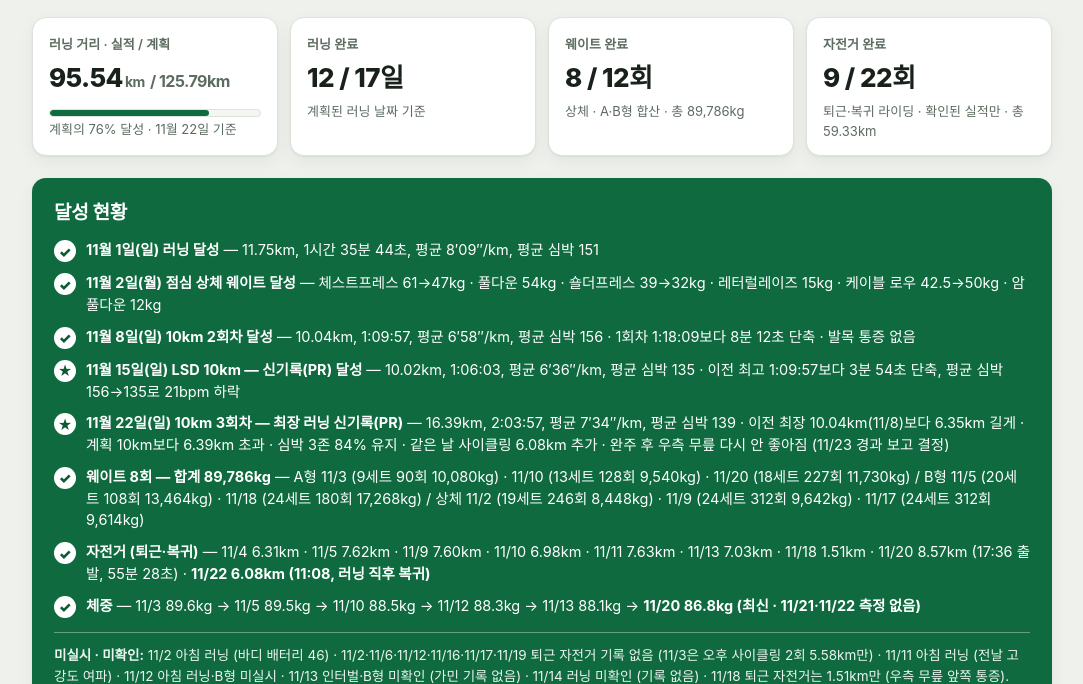
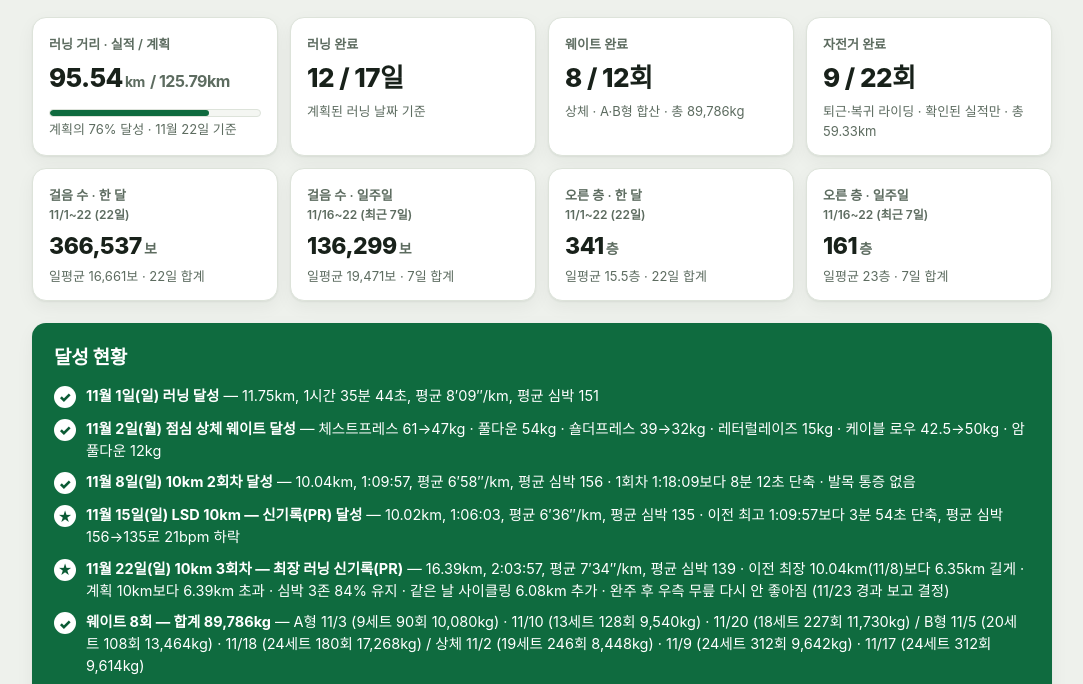
Before and after one commit to blind-knight-dev/november-exercise-dashboard, a plain HTML site: page index.html in a window 1280 px wide. Shown: the part 96-780 px from the top of the page, without its empty margins (98-1181 px from the left). Drawn offline with Linux system fonts and the light colour scheme; a web font is replaced by a local one.

Commit message:
Add daily steps and floors to the table, day panel and top KPIs (month 11/1-22, recent week 11/16-22)

```diff
--- a/index.html
+++ b/index.html
@@ -51,6 +51,17 @@
   .kpi .num .unit{font-size:14px;font-weight:700;color:var(--muted);margin-left:2px}
   .kpi .num .plan-part{color:var(--muted);font-size:16px;font-weight:700;white-space:nowrap}
   .kpi .foot{font-size:13px;color:var(--muted);margin-top:2px}
+  .kpi .per{display:block;font-size:12px;color:var(--muted);font-weight:600;margin-top:1px}
+  .kpis.act-kpis{margin-top:12px}
+  .kpis.act-kpis .num{font-size:23px}
+  .act-cell{white-space:nowrap;font-variant-numeric:tabular-nums;font-size:13.5px;line-height:1.5}
+  .act-cell .s{font-weight:750}
+  .act-cell .f{color:var(--muted)}
+  .act-cell .na{color:var(--muted)}
+  .act-cell .u{font-size:12px;color:var(--muted);font-weight:600}
+  .act-line{display:flex;gap:10px;flex-wrap:wrap;align-items:baseline;font-variant-numeric:tabular-nums}
+  .act-line .s{font-weight:750}
+  .act-line .f{color:var(--muted)}
   .bar{height:8px;border-radius:99px;background:var(--surface2);border:1px solid var(--line);overflow:hidden;margin-top:10px}
   .bar i{display:block;height:100%;background:var(--green);border-radius:99px}
 
@@ -233,6 +244,30 @@
     </div>
   </div>
 
+  <!-- 걸음 · 층 KPI -->
+  <div class="kpis act-kpis" aria-label="걸음 수·오른 층 한 달 / 일주일">
+    <div class="kpi">
+      <div class="label">걸음 수 · 한 달<span class="per">11/1~22 (22일)</span></div>
+      <div class="num"><span id="kpiStepsMonth">–</span><span class="unit">보</span></div>
+      <div class="foot" id="kpiStepsMonthFoot">일평균 –</div>
+    </div>
+    <div class="kpi">
+      <div class="label">걸음 수 · 일주일<span class="per">11/16~22 (최근 7일)</span></div>
+      <div class="num"><span id="kpiStepsWeek">–</span><span class="unit">보</span></div>
+      <div class="foot" id="kpiStepsWeekFoot">일평균 –</div>
+    </div>
+    <div class="kpi">
+      <div class="label">오른 층 · 한 달<span class="per">11/1~22 (22일)</span></div>
+      <div class="num"><span id="kpiFloorsMonth">–</span><span class="unit">층</span></div>
+      <div class="foot" id="kpiFloorsMonthFoot">일평균 –</div>
+    </div>
+    <div class="kpi">
+      <div class="label">오른 층 · 일주일<span class="per">11/16~22 (최근 7일)</span></div>
+      <div class="num"><span id="kpiFloorsWeek">–</span><span class="unit">층</span></div>
+      <div class="foot" id="kpiFloorsWeekFoot">일평균 –</div>
+    </div>
+  </div>
+
   <!-- Achievement green box -->
   <section aria-labelledby="achieveH">
     <div class="achieve">
@@ -279,7 +314,7 @@
   <section aria-labelledby="schedH">
     <div class="section-head">
       <h2 id="schedH">11월 일정표</h2>
-      <span class="note">날짜를 누르면 아래에 상세가 뜹니다 · ★는 10km·판단일 · 주간 루틴은 월~일 기준</span>
+      <span class="note">날짜를 누르면 아래에 상세가 뜹니다 · ★는 10km·판단일 · 주간 루틴은 월~일 기준 · 활동량은 가민 걸음 수·오른 층</span>
     </div>
 
     <div class="toolbar" role="group" aria-label="일정 보기 조절">
@@ -310,7 +345,7 @@
 
     <div class="card schedule-wrap" id="tableView" style="padding:6px 10px 10px">
       <table class="schedule">
-        <thead><tr><th scope="col">날짜</th><th scope="col">아침</th><th scope="col">점심</th><th scope="col">저녁</th><th scope="col">상태</th></tr></thead>
+        <thead><tr><th scope="col">날짜</th><th scope="col">아침</th><th scope="col">점심</th><th scope="col">저녁</th><th scope="col">활동량</th><th scope="col">상태</th></tr></thead>
         <tbody id="schedBody"></tbody>
       </table>
     </div>
@@ -457,7 +492,7 @@
     </div>
   </section>
 
-  <footer>계획 거리는 추정치, 달성 기록은 실측. 가민 커넥트 기준 11월 22일 18:07까지 실적 반영(11/22 보행 0.32km · 러닝 16.39km · 사이클링 6.08km), 11월 23일 이후 일정은 계획이다.</footer>
+  <footer>계획 거리는 추정치, 달성 기록은 실측. 가민 커넥트 기준 11월 22일 18:07까지 실적 반영(11/22 보행 0.32km · 러닝 16.39km · 사이클링 6.08km), 11월 23일 이후 일정은 계획이다.<br>걸음 수·오른 층은 11월 23일 08:50 가민 커넥트 조회값(일별 합계)으로, 한 달·일주일 수치는 11/1~22와 11/16~22 실측 합계·일평균이다. 11/23은 워치 미동기화 상태(오전 08:50 기준 56보)라 집계에서 뺐다.</footer>
 </main>
 
 <script>
@@ -549,6 +584,32 @@
   document.getElementById("kpiWeightKg").textContent="총 "+wKg.toLocaleString()+"kg";
   document.getElementById("kpiBike").textContent=bDone+" / "+bPlan+"회";
   document.getElementById("kpiBikeKm").textContent="총 "+fmt(bKm)+"km";
+
+  /* ---- 걸음 수 · 오른 층 KPI (한 달 11/1~22, 일주일 11/16~22) ---- */
+  function actKpis(){
+    var mS=0,mF=0,mDays=0,wS=0,wF=0,wDays=0;
+    for(var d=1;d<=TODAY;d++){
+      var a=ACT[d];
+      if(!a){continue;}
+      if(a.s!=null){mS+=a.s;}
+      if(a.f!=null){mF+=a.f;}
+      mDays++;
+      if(d>=TODAY-6){
+        if(a.s!=null){wS+=a.s;}
+        if(a.f!=null){wF+=a.f;}
+        wDays++;
+      }
+    }
+    function n(x){return x.toLocaleString();}
+    document.getElementById("kpiStepsMonth").textContent=n(mS);
+    document.getElementById("kpiStepsMonthFoot").textContent="일평균 "+n(Math.round(mS/mDays))+"보 · "+mDays+"일 합계";
+    document.getElementById("kpiStepsWeek").textContent=n(wS);
+    document.getElementById("kpiStepsWeekFoot").textContent="일평균 "+n(Math.round(wS/wDays))+"보 · "+wDays+"일 합계";
+    document.getElementById("kpiFloorsMonth").textContent=n(mF);
+    document.getElementById("kpiFloorsMonthFoot").textContent="일평균 "+(Math.round(mF/mDays*10)/10)+"층 · "+mDays+"일 합계";
+    document.getElementById("kpiFloorsWeek").textContent=n(wF);
+    document.getElementById("kpiFloorsWeekFoot").textContent="일평균 "+(Math.round(wF/wDays*10)/10)+"층 · "+wDays+"일 합계";
+  }
 
   /* ---- Chart (hand-authored SVG from DAYS) ---- */
   (function chart(){
@@ -643,6 +704,63 @@
     return String(str).replace(/&/g,"&amp;").replace(/</g,"&lt;").replace(/>/g,"&gt;");
   }
 
+  /* 걸음 수 · 오른 층 — 가민 커넥트 실측값 (2026-11-23 08:50경 조회)
+     s: 걸음 수, f: 오른 층, dn: 내려간 층, note: 비고 */
+  var ACT={
+    1:{s:26222,f:14,dn:15},
+    2:{s:10092,f:12,dn:18},
+    3:{s:14694,f:10,dn:4},
+    4:{s:19050,f:10,dn:9},
+    5:{s:8028,f:6,dn:5},
+    6:{s:20839,f:12,dn:23},
+    7:{s:17129,f:43,dn:40},
+    8:{s:21540,f:13,dn:11},
+    9:{s:8446,f:5,dn:4},
+    10:{s:20001,f:13,dn:16},
+    11:{s:11207,f:12,dn:10},
+    12:{s:16227,f:12,dn:14},
+    13:{s:9031,f:8,dn:6},
+    14:{s:9675,f:2,dn:5},
+    15:{s:18057,f:8,dn:10},
+    16:{s:27296,f:22,dn:27},
+    17:{s:9786,f:26,dn:13},
+    18:{s:24805,f:28,dn:16},
+    19:{s:15265,f:29,dn:15},
+    20:{s:22411,f:30,dn:15},
+    21:{s:7156,f:11,dn:11},
+    22:{s:29580,f:15,dn:13},
+    23:{s:null,f:0,dn:0,note:"오늘 · 워치 미동기화"}
+  };
+  function actText(d){
+    var a=ACT[d];
+    if(!a){return null;}
+    var s=(a.s==null?"걸음 —":a.s.toLocaleString()+"보");
+    var f=(a.f==null?"오른 층 —":"오른 층 "+a.f+"층");
+    return s+" · "+f;
+  }
+  function actRow(d){
+    var a=ACT[d];
+    if(!a){return '<div class="row"><dt>활동량</dt><dd class="muted">가민 기록 없음</dd></div>';}
+    var parts=[];
+    parts.push(a.s==null?'걸음 —':a.s.toLocaleString()+'보');
+    parts.push(a.f==null?'오른 층 —':'오른 층 '+a.f+'층');
+    if(a.dn!=null){parts.push('내려간 층 '+a.dn+'층');}
+    if(a.note){parts.push(a.note);}
+    return '<div class="row"><dt>활동량</dt><dd>'+escapeHtml(parts.join(' · '))+'</dd></div>';
+  }
+  function actHtml(d){
+    var a=ACT[d];
+    if(!a){return '<span class="act-cell"><span class="na">—</span></span>';}
+    var h='<span class="act-cell">';
+    h+=(a.s==null?'<span class="na">걸음 —</span>':'<span class="s">'+a.s.toLocaleString()+'</span><span class="u">보</span>');
+    h+=' <span class="f">·</span> ';
+    h+=(a.f==null?'<span class="na">층 —</span>':'<span class="s">'+a.f+'</span><span class="u">층</span>');
+    if(a.note){h+=' <span class="u">'+escapeHtml(a.note)+'</span>';}
+    h+='</span>';
+    return h;
+  }
+  actKpis();
+
   function renderTable(){
     var tb=document.getElementById("schedBody");
     tb.innerHTML="";
@@ -664,6 +782,7 @@
         '<td class="'+(day.key?"cell-key":"")+'">'+cellHtml(day.morning)+'</td>'+
         '<td>'+cellHtml(day.lunch)+'</td>'+
         '<td>'+cellHtml(day.evening)+'</td>'+
+        '<td>'+actHtml(day.d)+'</td>'+
         '<td><span class="badge '+statusCls+'" style="margin-left:0">'+statusText(day)+'</span></td>';
       tr.addEventListener("click",function(){selectDay(day.d,true);});
       tb.appendChild(tr);
@@ -683,7 +802,8 @@
       b.innerHTML='<div class="head">'+head+'</div>'+
         '<div class="slot-row"><span class="slot-label">아침</span><span>'+cellHtml(day.morning)+'</span></div>'+
         '<div class="slot-row"><span class="slot-label">점심</span><span>'+cellHtml(day.lunch)+'</span></div>'+
-        '<div class="slot-row"><span class="slot-label">저녁</span><span>'+cellHtml(day.evening)+'</span></div>';
+        '<div class="slot-row"><span class="slot-label">저녁</span><span>'+cellHtml(day.evening)+'</span></div>'+
+        '<div class="slot-row"><span class="slot-label">활동량</span><span class="act-line">'+actHtml(day.d)+'</span></div>';
       b.addEventListener("click",function(){selectDay(day.d,true);});
       wrap.appendChild(b);
     });
@@ -732,7 +852,7 @@
     if(day.key){
       extra+='<div class="extra"><b>목표 지점</b>'+(day.d===8?"10km 2회차 완료 — 1:09:57, 1회차보다 8분 12초 단축. 발목 통증 없음.":day.d===15?"LSD 10km 신기록(PR) — 1:06:03. 이전 최고보다 3분 54초 단축, 평균 심박 21bpm 하락.":day.d===22?"10km 3회차 완료 — 16.39km, 2:03:57. 계획 10km를 6.39km 넘겨 최장 러닝 신기록. 완주 후 우측 무릎 다시 안 좋아짐 — 11/23 경과 보고 후 11월 29일 판단일 페이스 정함.":"판단일. 10km 3회 통과 시 7′30″ 전후, 아니면 7′45″ 반복 또는 8km.")+'</div>';
     }
-    box.innerHTML='<h3>11월 '+day.d+'일 ('+dowFor(day.d)+')'+(day.d===TODAY?' · 오늘':"")+'</h3><dl>'+row("아침",day.morning)+row("점심",day.lunch)+row("저녁",day.evening)+'</dl>'+extra;
+    box.innerHTML='<h3>11월 '+day.d+'일 ('+dowFor(day.d)+')'+(day.d===TODAY?' · 오늘':"")+'</h3><dl>'+row("아침",day.morning)+row("점심",day.lunch)+row("저녁",day.evening)+actRow(day.d)+'</dl>'+extra;
   }
 
   function renderWeekly(){
@@ -757,6 +877,7 @@
         '<td>'+cellHtml(day.morning)+'</td>'+
         '<td>'+cellHtml(day.lunch)+'</td>'+
         '<td>'+cellHtml(day.evening)+'</td>'+
+        '<td>'+actHtml(day.d)+'</td>'+
         '<td><span class="badge '+statusCls+'" style="margin-left:0">'+statusText(day)+'</span></td></tr>';
     }
     function weekHtml(startDay,endDay,title){
@@ -766,9 +887,9 @@
         if(!day||!dayMatches(day)){continue;}
         rows+=rowHtml(day); shown++;
       }
-      if(!shown){rows='<tr><td colspan="5" class="muted">이 주에는 선택한 종류의 일정이 없습니다</td></tr>';}
+      if(!shown){rows='<tr><td colspan="6" class="muted">이 주에는 선택한 종류의 일정이 없습니다</td></tr>';}
       return '<div class="card" style="margin-bottom:16px"><h3 style="margin:0 0 10px">'+title+'</h3>'+
-        '<table class="schedule"><thead><tr><th>날짜</th><th>아침</th><th>점심</th><th>저녁</th><th>상태</th></tr></thead><tbody>'+rows+'</tbody></table></div>';
+        '<table class="schedule"><thead><tr><th>날짜</th><th>아침</th><th>점심</th><th>저녁</th><th>활동량</th><th>상태</th></tr></thead><tbody>'+rows+'</tbody></table></div>';
     }
     function rangeTitle(name,from,to){
       var head=name+' · 11/'+from+'('+dowFor(from)+')';
```
